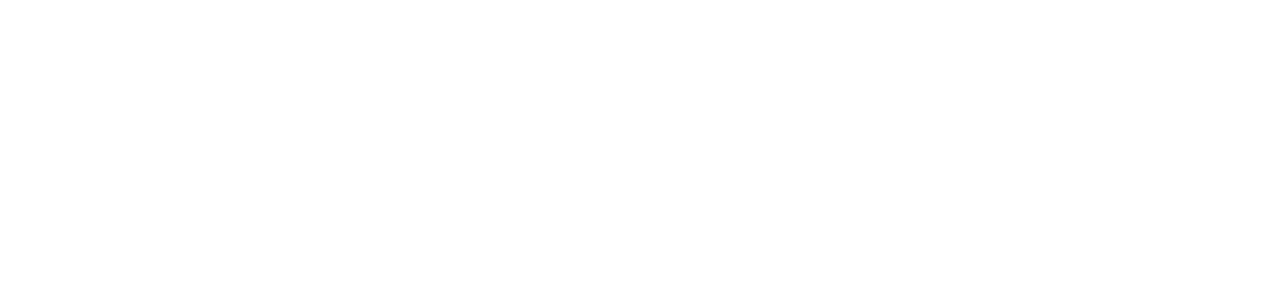
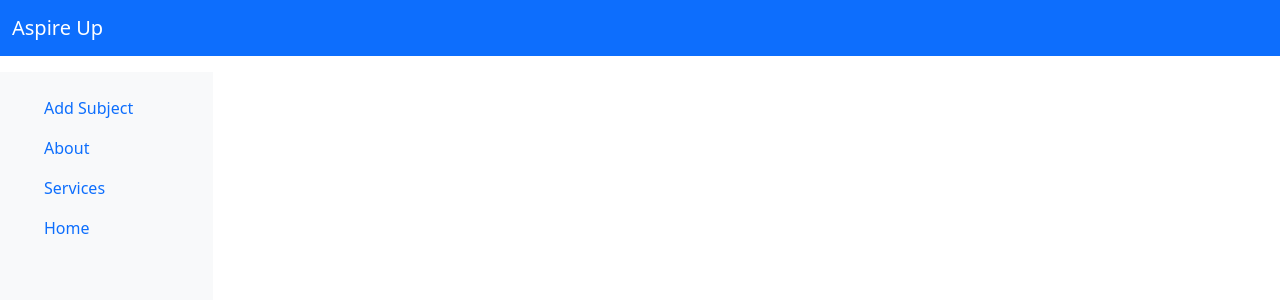
Before and after one commit to nidhi2931/AspireUp_React, a React (Create React App) app: page /sidemenu in a window 1280 px wide. Before the commit this address had no page. Shown: the top 300 px of the page. Built offline with nearby package versions, Linux system fonts and the light colour scheme.

Commit message:
Add Subject Component Completed

```diff
--- a/src/App.js
+++ b/src/App.js
@@ -2,6 +2,8 @@
 import { BrowserRouter as Router, Routes, Route} from 'react-router-dom';
 import Login from './components/login/Login';
 import Signup from  './components/signup/Signup';
+import SideMenu from './components/sidemenu/Sidemenu';
+import AddSubject from './components/AddSubject/AddSubject';
 
 function App() {
   return (
@@ -11,6 +13,8 @@
             <Route path='' element={<Login />} />
             <Route path='/login' element={<Login />}/>
             <Route path='/signup' element={<Signup />}/>
+            <Route path='/sidemenu' element={<SideMenu />}/>
+            <Route path='/addsubject' element={<AddSubject/>}/>
 
         </Routes>
     </Router>
--- /dev/null
+++ b/src/components/AddSubject/AddSubject.js
@@ -0,0 +1,115 @@
+import React,{ useState,useContext, useEffect } from 'react';
+import {Modal, Button, Form, ListGroup,Row,Col,Container } from 'react-bootstrap';
+import SideMenu from '../sidemenu/Sidemenu';
+import axios from 'axios';
+
+const AddSubject=()=>{
+
+    const [subjects, setSubjects] = useState([]);
+    const [show,setShow] = useState(false);
+    const [newSubject,setNewSubject] = useState("");
+    const [error,setError] = useState(null);
+
+    useEffect(()=>{
+        const fetchSubjects=async()=>{
+            try{
+                const response = await axios.get('http://127.0.0.1:8000/subjects/get/');
+                setSubjects(response.data);
+            } catch(err){
+                setError('Failed to fetch subjects');
+            }
+        };
+        fetchSubjects();
+    },[]);
+
+    const handleClose=()=>{
+        setShow(false);
+        setNewSubject("");
+    };
+
+    const handleShow=()=>setShow(true);
+    const handleAdd=async()=>{
+        if(newSubject.trim()){
+           try{
+            const response = await axios.post('http://127.0.0.1:8000/subjects/add/',{
+                name:newSubject.trim()
+            });
+            setSubjects((prevSubjects)=>[...prevSubjects,response.data]);
+            handleClose();
+
+           }
+           catch(error){
+            setError("Failed to add Subjects");
+
+           }
+        }
+    };
+    return(
+        <SideMenu>
+            <Container className='d-flex justify-content-center' style={{minHeight:"100vh"}}>
+                <div style={{width:'50%'}}>
+
+
+            <h1 className="d-flex justify-content-center mb-4">Subjects</h1>
+            <Row>
+                <Col xs={4} className='d-flex justify-content-center'>
+                   <strong>Serial No.</strong>
+                </Col>
+                <Col xs={8} className='d-flex justify-content-center'>
+                <strong>Subject Name</strong>
+
+                </Col>
+            </Row>
+            { subjects.length > 0 ?(
+                <ListGroup>
+                    {subjects.map((subject,index)=>(
+                        <ListGroup.Item key={index}>
+                            <Row>
+                                <Col xs={4} className='d-flex justify-content-center'><strong>{index+1}.</strong></Col>
+                                <Col xs={8} className='d-flex justify-content-center'>{subject.name}</Col>
+                            </Row>
+
+                            </ListGroup.Item>
+                    ))}
+                </ListGroup>
+            ):(
+                <p>Click "Add Subject"</p>
+            ) }
+            <div className='d-flex justify-content-center mt-4'>
+                <Button variant='primary' className='mt-3' onClick={handleShow}>Add Subject</Button>
+            </div>
+
+            <Modal show={show} onHide={handleClose} centered>
+                <Modal.Header closeButton>
+                    <Modal.Title>
+                        Add Subject
+                    </Modal.Title>
+                </Modal.Header>
+                <Modal.Body>
+                    <Form>
+                        <Form.Group>
+                            <Form.Label>Subject Name</Form.Label>
+                            <Form.Control type='text'
+                            placheholder="Enter Subject Name"
+                            value={newSubject}
+                            onChange={(e)=>setNewSubject(e.target.value)}/>
+
+                        </Form.Group>
+                    </Form>
+                </Modal.Body>
+                <Modal.Footer>
+                    <Button variant='secondary' onClick={handleClose}>Close</Button>
+                    <Button variant="primary" onClick={handleAdd}>Add Subject</Button>
+                </Modal.Footer>
+            </Modal>
+            </div>
+            </Container>
+        </SideMenu>
+
+
+
+    )
+
+}
+
+export default AddSubject;
--- a/src/components/login/Login.js
+++ b/src/components/login/Login.js
@@ -1,11 +1,14 @@
 
 import React,{ useState } from 'react';
 import {Container,Row,Col,Form,Button} from 'react-bootstrap';
-import { Link } from 'react-router-dom';
+import { Link, useNavigate } from 'react-router-dom';
+import axios from 'axios';
 
 const Login =()=> {
     const[emailInput,setEmailInput]=useState('');
     const[passwordInput,setPasswordInput]=useState('');
+    const[error,setError] = useState('');
+    const navigate=useNavigate();
 
 
    const handleEmailInput=(e)=>{
@@ -16,10 +19,31 @@
     setPasswordInput(e.target.value);
    }
 
-    const handleSubmit=(e)=>{
+    const handleSubmit= async(e)=>{
         e.preventDefault();
-        alert(`INput Value:${emailInput} and ${passwordInput}`);
-    }
+        setError('');
+        try{
+            const response= await axios.post('http://127.0.0.1:8000/api/login/',{
+                email:emailInput,
+                password:passwordInput,
+
+
+            });
+            if (response.status===200){
+                navigate('/sidemenu');
+
+            }
+            else{
+                setError('Invalid username or password');
+            }
+
+        }
+        catch(err){
+            setError(err.response?.data?.message||'Something went wrong.Please try again.');
+
+        }
+
+    };
 
     return(
 
@@ -31,7 +55,7 @@
                         <Form.Group controlId='emailInput'>
                             <Form.Label>Email</Form.Label>
                                 <Form.Control
-                                type="email"
+                                type="text"
                                 placeholder="Enter Email"
                                 value={emailInput}
                                 onChange={handleEmailInput}
--- /dev/null
+++ b/src/components/sidemenu/Sidemenu.js
@@ -0,0 +1,77 @@
+
+import React,{useState} from 'react';
+import {Offcanvas, Nav,Navbar,Container,Button,Row,Col} from 'react-bootstrap';
+
+import '../sidemenu/Sidemenu.css';
+
+
+const SideMenu=({children})=>{
+    const [show, setShow] = useState(false);
+
+    const handleClose = () => setShow(false);
+    const handleShow = () => setShow(true);
+
+
+    return(
+       <div style={{height:"100vh",overflow:'hidden'}}>
+        <Navbar bg='primary' variant='dark' expand='lg' className='mb-3'>
+            <Container fluid>
+                <Navbar.Brand>
+                    Aspire Up
+                </Navbar.Brand>
+
+                <Button variant='outline-light' onClick={handleShow} className='d-md-none' style={{fontSize:"24px",lineHeight:"1"}}>
+                    <span>&#9776;</span>
+                </Button>
+
+
+            </Container>
+
+        </Navbar>
+
+        <Container fluid>
+            <Row>
+                <Col xs={12} md={3} lg={2} className='d-none d-md-block bg-light vh-100' style={{height:"calc(100vh-56px)",overflow:'auto'}}>
+                <div className='p-3'>
+
+                    <Nav className='flex-column'>
+                        <Nav.Link href='addsubject'>Add Subject</Nav.Link>
+                        <Nav.Link href='#'>About</Nav.Link>
+
+                        <Nav.Link href='#'>Services</Nav.Link>
+
+                        <Nav.Link href='#'>Home</Nav.Link>
+
+                    </Nav>
+                    </div></Col>
+
+                    <Col xs={12} md={9} lg={10} className='p-4'>
+                    {children}
+                    </Col>
+            </Row>
+        </Container>
+
+        <Offcanvas show={show} onHide={handleClose} placement='start' className='d-md-none'>
+            <Offcanvas.Header closeButton>
+                <Offcanvas.Title>Menu</Offcanvas.Title>
+
+            </Offcanvas.Header>
+            <Offcanvas.Body style={{overflow:'auto',maxHeight:'100vh'}}>
+                <Nav className='flex-column'>
+                    <Nav.Link href='addsubject'>Add Subject</Nav.Link>
+                    <Nav.Link href=''>Home</Nav.Link>
+
+                    <Nav.Link href=''>Home</Nav.Link>
+
+                    <Nav.Link href=''>Home</Nav.Link>
+
+
+                </Nav>
+            </Offcanvas.Body>
+        </Offcanvas>
+       </div>
+    )
+
+}
+
+export default SideMenu;
```
Also changed, not shown: src/components/AddSubject/AddSubject.css (added), src/components/sidemenu/Sidemenu.css (added).
